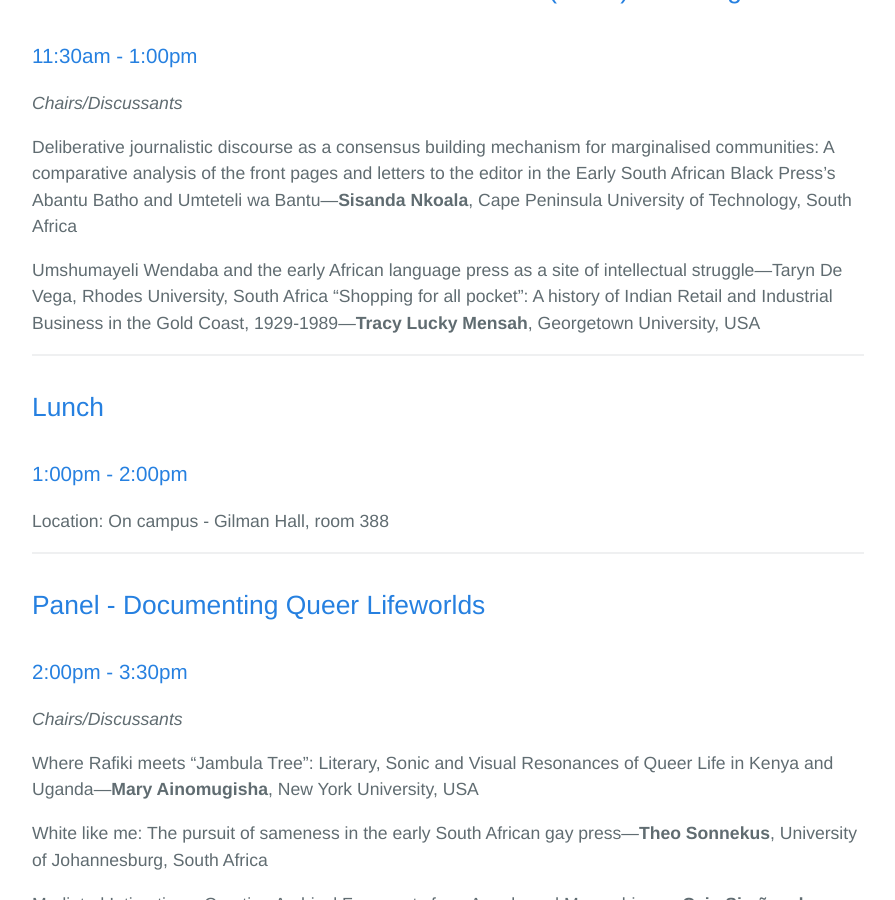
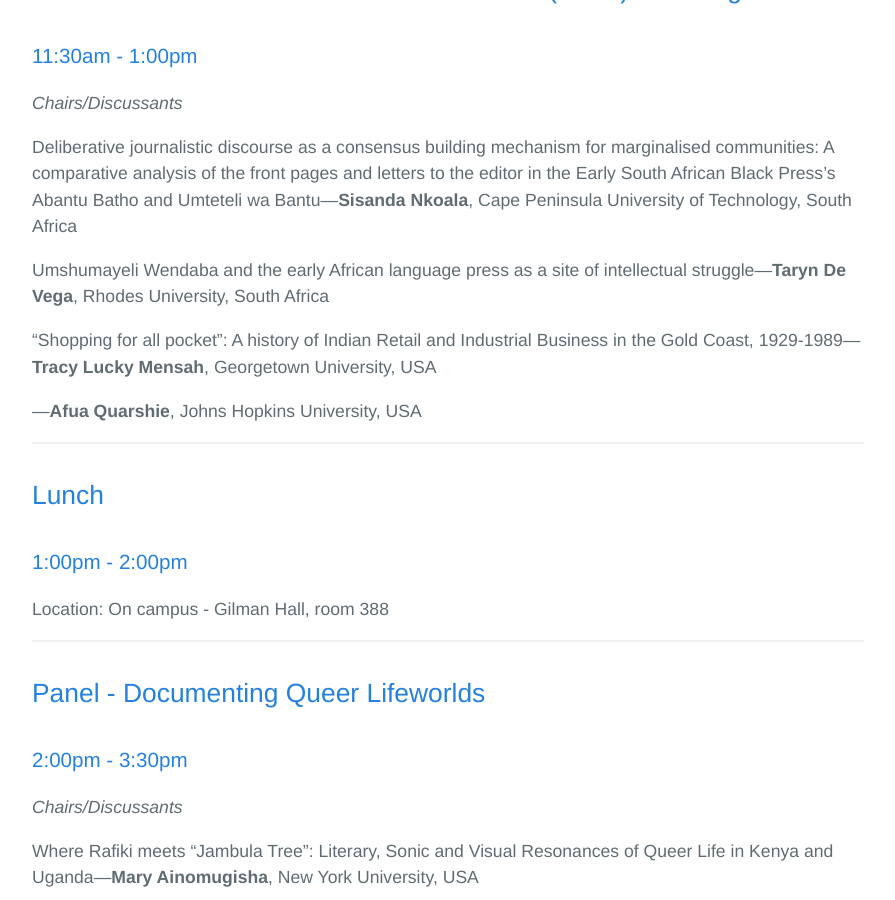
Before and after one commit to egpalazzolo/afprint, a Jekyll site: the page built from pages/program.md, in a window 1280 px wide and 900 px high, scrolled down 2402 px. Shown: the whole window, without its empty margins (192-1087 px from the left). Built offline with Jekyll 4.4.1, drawn with Linux system fonts in a browser that asks for light colours; some web fonts are replaced.

```diff
--- a/pages/program.md
+++ b/pages/program.md
@@ -72,8 +72,11 @@ Decolonization and the History of African Libraries 1960-1988—**Alexander Baer
 Deliberative journalistic discourse as a consensus building mechanism for marginalised communities: A comparative analysis of the front pages and letters to the editor in the Early South African Black Press’s Abantu Batho and Umteteli wa Bantu—**Sisanda Nkoala**, Cape
 Peninsula University of Technology, South Africa
 
-Umshumayeli Wendaba and the early African language press as a site of intellectual struggle—Taryn De Vega, Rhodes University, South Africa
+Umshumayeli Wendaba and the early African language press as a site of intellectual struggle—**Taryn De Vega**, Rhodes University, South Africa
+
 “Shopping for all pocket”: A history of Indian Retail and Industrial Business in the Gold Coast, 1929-1989—**Tracy Lucky Mensah**, Georgetown University, USA
+
+—**Afua Quarshie**, Johns Hopkins University, USA
 
 ---
 
```
Also changed, not shown: pages/sponsors.md (+1 -1 lines), pages/team.md (+4 -2 lines), pages/frolence.md (added), pages/tom.md (added), pages/vinny.md (added).
